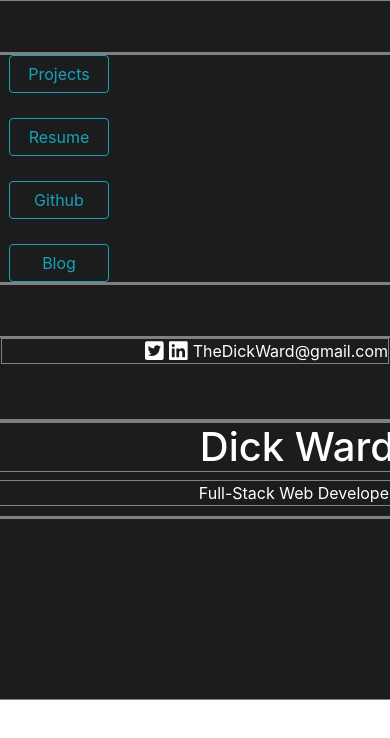
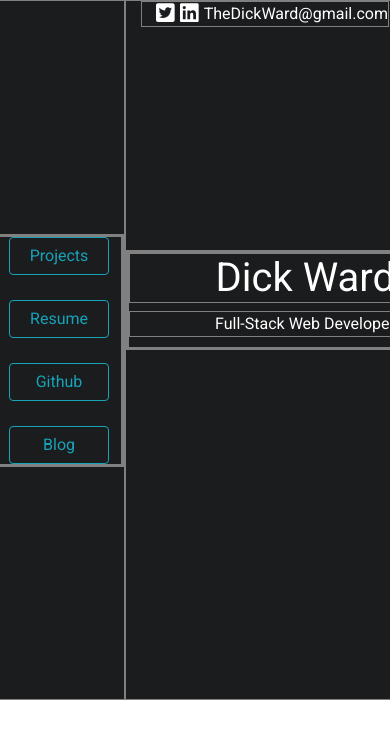
Before and after one commit to Dick-Ward/portfolio_v1, a React (Create React App) app: page / in a window 390 px wide. Shown: the top 738 px of the page. Built offline with nearby package versions, Linux system fonts and the light colour scheme.

Commit message:
added font and fixed mobile column spacing

```diff
--- a/public/index.html
+++ b/public/index.html
@@ -11,7 +11,7 @@
     <script defer src="https://use.fontawesome.com/releases/v5.0.6/js/all.js"></script>
     <link rel="manifest" href="%PUBLIC_URL%/manifest.json">
     <link rel="shortcut icon" href="%PUBLIC_URL%/favicon.ico">
-    <!--
+<link href="https://fonts.googleapis.com/css?family=Open+Sans|Roboto" rel="stylesheet">    <!--
       Notice the use of %PUBLIC_URL% in the tags above.
       It will be replaced with the URL of the `public` folder during the build.
       Only files inside the `public` folder can be referenced from the HTML.
--- a/src/components/Splash.js
+++ b/src/components/Splash.js
@@ -10,7 +10,12 @@ const Splash = () => {
       }}
     >
       <Row style={{ minHeight: "700px" }}>
-        <Col className="splashColumn" sm={{ size: "5", offset: 1 }}>
+        <Col
+          className="splashColumn"
+          xs="4"
+          sm={{ size: "5", offset: 1 }}
+          lg={{ size: "4", offset: 2 }}
+        >
           <div className="splashButtonBox">
             <Button
               outline
@@ -47,7 +52,7 @@ const Splash = () => {
             </Button>
           </div>
         </Col>
-        <Col sm="5" className="splashColumn">
+        <Col xs="8" sm="5" lg="4" className="splashColumn">
           <Row>
             <Col>
               <div className="divOutline socialBar">
--- a/src/index.css
+++ b/src/index.css
@@ -1,7 +1,7 @@
 body {
   margin: 0;
   padding: 0;
-  font-family: sans-serif;
+  font-family: "Roboto", sans-serif !important;
 }
 
 .divOutline {
```
